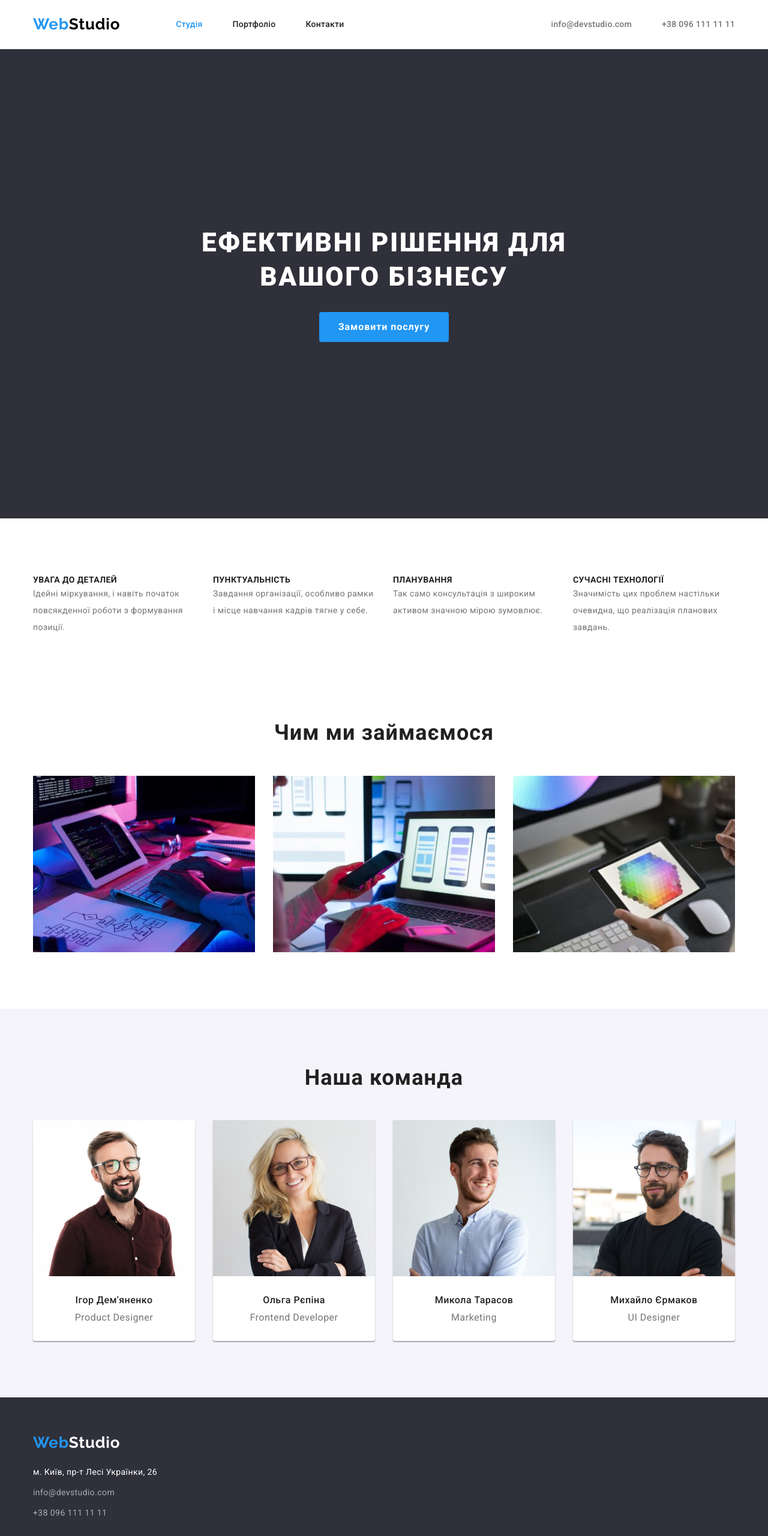
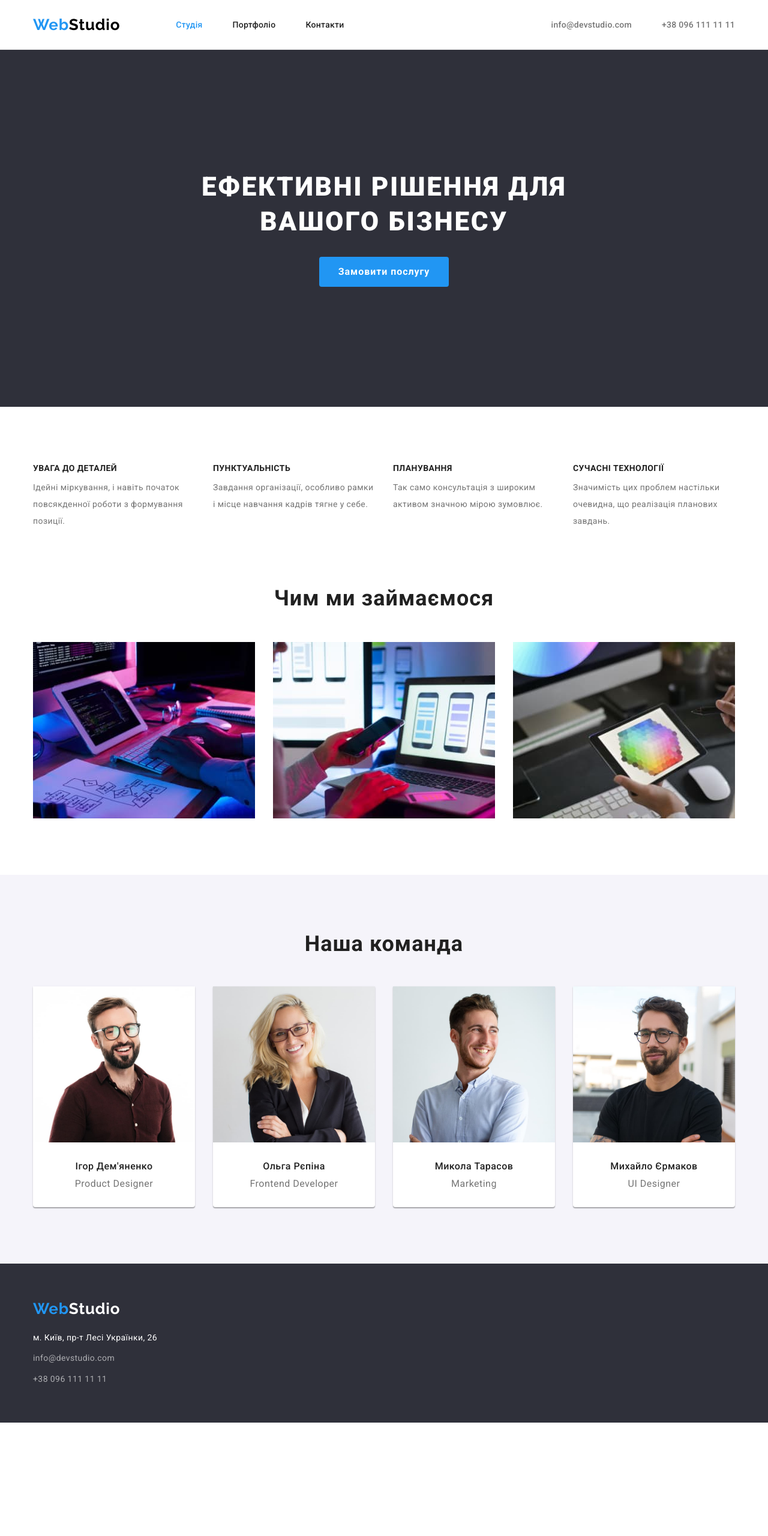
Before and after one commit to djmeluk/goit-markup-hw-03, a plain HTML site: page index.html in a window 1280 px wide. Shown: the whole page at 60% size. After the commit the page ends 2371 px from the top, so only its background shows below. Drawn offline with nearby package versions, Linux system fonts and the light colour scheme.

Commit message:
completed part2

```diff
--- a/css/style.css
+++ b/css/style.css
@@ -37,12 +37,10 @@ ul {
   margin: 0 auto;
   padding-left: 15px;
   padding-right: 15px;
-  /* outline: 4px solid yellow; */
 }
 .section {
   padding-top: 94px;
   padding-bottom: 94px;
-  /* outline: 4px solid red; */
 }
 
 .list {
@@ -50,7 +48,6 @@ ul {
 }
 
 /* стилі студія */
-
 .logo {
   color: var(--black-logo-color);
   font-family: Raleway, sans-serif;
@@ -80,13 +77,12 @@ ul {
 .web:focus {
   color: var(--accent-color);
 }
+
 /* навігація */
 .nav {
   display: flex;
 }
 .nav .item:not(:last-child) {
-  /* background-color: yellowgreen; */
-  /* outline: 2px solid red; */
   margin-right: 50px;
 }
 
@@ -121,9 +117,13 @@ ul {
   display: flex;
   margin-left: auto;
 }
+
+.contact .item {
+  padding-top: 32px;
+  padding-bottom: 32px;
+}
+
 .contact .item:not(:last-child) {
-  /* background-color: yellowgreen;
-  outline: 2px solid red; */
   margin-right: 50px;
 }
 
@@ -140,12 +140,11 @@ ul {
 .contact .link:focus {
   color: var(--accent-color);
 }
+
 /*банер*/
 .banner {
   background-color: var(--secondary-background-color);
-}
-.banner-wrapper {
-  padding: 200px 0 200px 0;
+  padding: 200px 0;
   text-align: center;
 }
 
@@ -160,7 +159,6 @@ ul {
   margin-left: auto;
   margin-right: auto;
   margin-bottom: 30px;
-  /* outline: 1px solid yellow; */
 }
 
 /* особливості*/
@@ -177,15 +175,14 @@ ul {
   margin: -1px;
 }
 
-.features {
-  padding-bottom: 47px;
+.features-list {
   display: flex;
-  /* outline: 2px solid red; */
 }
 
 .features .item:not(:last-child) {
   margin-right: 30px;
 }
+
 .features .item {
   min-width: 270px;
 }
@@ -195,6 +192,7 @@ ul {
   font-size: 14px;
   line-height: 1.2;
   letter-spacing: 0.03em;
+  margin-bottom: 10px;
 }
 .features .features-par {
   color: var(--primary-text-color);
@@ -202,13 +200,16 @@ ul {
   line-height: 2;
   letter-spacing: 0.03em;
 }
+
 /* чим ми займаємося*/
 .job {
-  padding-top: 47px;
+  padding-top: 0;
 }
+
 .job-list {
   display: flex;
 }
+
 .job-list .item {
   min-width: 370px;
 }
@@ -221,6 +222,7 @@ ul {
   display: block;
   width: 100%;
 }
+
 .job .job-title {
   color: var(--title-text-color);
   font-size: 36px;
@@ -229,13 +231,16 @@ ul {
   letter-spacing: 0.03em;
   margin-bottom: 50px;
 }
+
 /* наша команда */
 .team {
   background-color: var(--team-background-color);
 }
+
 .team-list {
   display: flex;
 }
+
 .team .team-item {
   background-color: var(--primary-background-color);
   min-width: 270px;
@@ -243,6 +248,7 @@ ul {
     0px 2px 1px rgba(0, 0, 0, 0.2);
   border-radius: 0px 0px 4px 4px;
 }
+
 .team-item .img {
   display: block;
   width: 100%;
@@ -253,7 +259,7 @@ ul {
 }
 
 .team .card {
-  padding: 30px 60px;
+  padding: 30px 0px;
   text-align: center;
 }
 
@@ -282,21 +288,15 @@ ul {
 }
 
 /* футер */
-.footer-wrapper {
-  padding-top: 60px;
-  padding-bottom: 60px;
-}
-
-.footer-contact {
-  margin-top: 20px;
+.footer {
+  background-color: var(--secondary-background-color);
+  padding: 60px 0;
 }
 
 .footer-contact .item:not(:last-child) {
   margin-bottom: 9px;
 }
-.footer {
-  background-color: var(--secondary-background-color);
-}
+
 .footer .logo {
   color: var(--logo-footer-color);
   font-family: Raleway, sans-serif;
@@ -319,7 +319,9 @@ ul {
 .footer .logo:focus {
   color: var(--accent-color);
 }
-
+.address {
+  margin-top: 20px;
+}
 .address-list .address-city {
   color: var(--primary-background-color);
   font-style: normal;
@@ -347,8 +349,8 @@ ul {
 .address-list .address-link:focus {
   color: var(--accent-color);
 }
+
 /*стилі кнопок */
-
 .button.primary {
   background-color: var(--accent-color);
   font-family: Roboto, sans-serif;
@@ -357,12 +359,9 @@ ul {
   font-size: 16px;
   line-height: 1.87;
   letter-spacing: 0.06em;
-  display: block;
   border-radius: 4px;
   border: 0px solid transparent;
   padding: 10px 32px;
-  min-width: 216px;
-  margin: 0 auto;
 }
 
 .button.primary:hover,
@@ -392,24 +391,27 @@ ul {
   box-shadow: 0px 3px 1px rgba(0, 0, 0, 0.1), 0px 1px 2px rgba(0, 0, 0, 0.08),
     0px 2px 2px rgba(0, 0, 0, 0.12);
 }
+
+/* стилі портфоліо */
 .poptfolio-btn {
   display: flex;
   justify-content: center;
-  margin-bottom: 34px;
+  margin-bottom: 50px;
 }
 .poptfolio-btn .item:not(:last-child) {
   margin-right: 8px;
 }
 
-/* стилі портфоліо */
 .line {
   border-bottom: 1px solid #ececec;
 }
+
 .portfolio-list {
   display: flex;
   flex-wrap: wrap;
   gap: 30px;
 }
+
 .portfolio-list .item {
   flex-basis: calc((100% - 60px) / 3);
 }
@@ -418,6 +420,7 @@ ul {
   display: block;
   width: 100%;
 }
+
 .portfolio .card {
   padding: 20px 24px;
   border-bottom: 1px solid #eeeeee;
--- a/index.html
+++ b/index.html
@@ -53,8 +53,8 @@
     </header>
     <main>
       <!-- Банер -->
-      <section class="banner section">
-        <div class="banner-wrapper container">
+      <section class="banner">
+        <div class="container">
           <h1 class="banner-title">Ефективні рішення для вашого бізнесу</h1>
           <button type="button" class="button primary">Замовити послугу</button>
         </div>
@@ -64,7 +64,7 @@
       <section class="features section">
         <div class="container">
           <h2 class="visually-hidden">Особливості</h2>
-          <ul class="features list">
+          <ul class="features-list list">
             <li class="item">
               <h3 class="features-title">УВАГА ДО ДЕТАЛЕЙ</h3>
               <p class="features-par">
@@ -199,11 +199,11 @@
 
     <!-- Футер -->
     <footer class="footer">
-      <div class="container footer-wrapper">
+      <div class="container">
         <a href="./index.html" class="logo"
           ><span class="web">Web</span>Studio</a
         >
-        <address class="adress">
+        <address class="address">
           <ul class="address-list list footer-contact">
             <li class="item">
               <a
```
Also changed, not shown: portfolio.html (+2 -2 lines), 1 other file.
